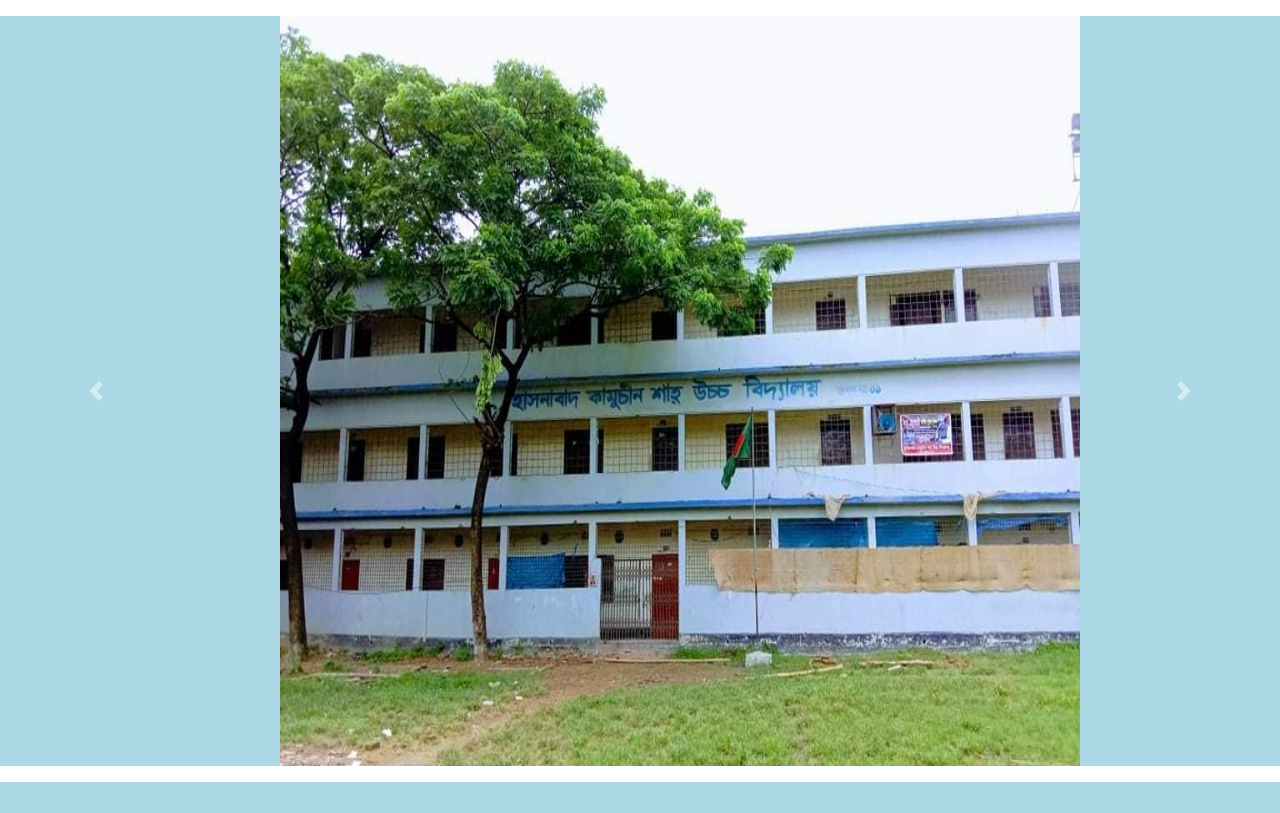
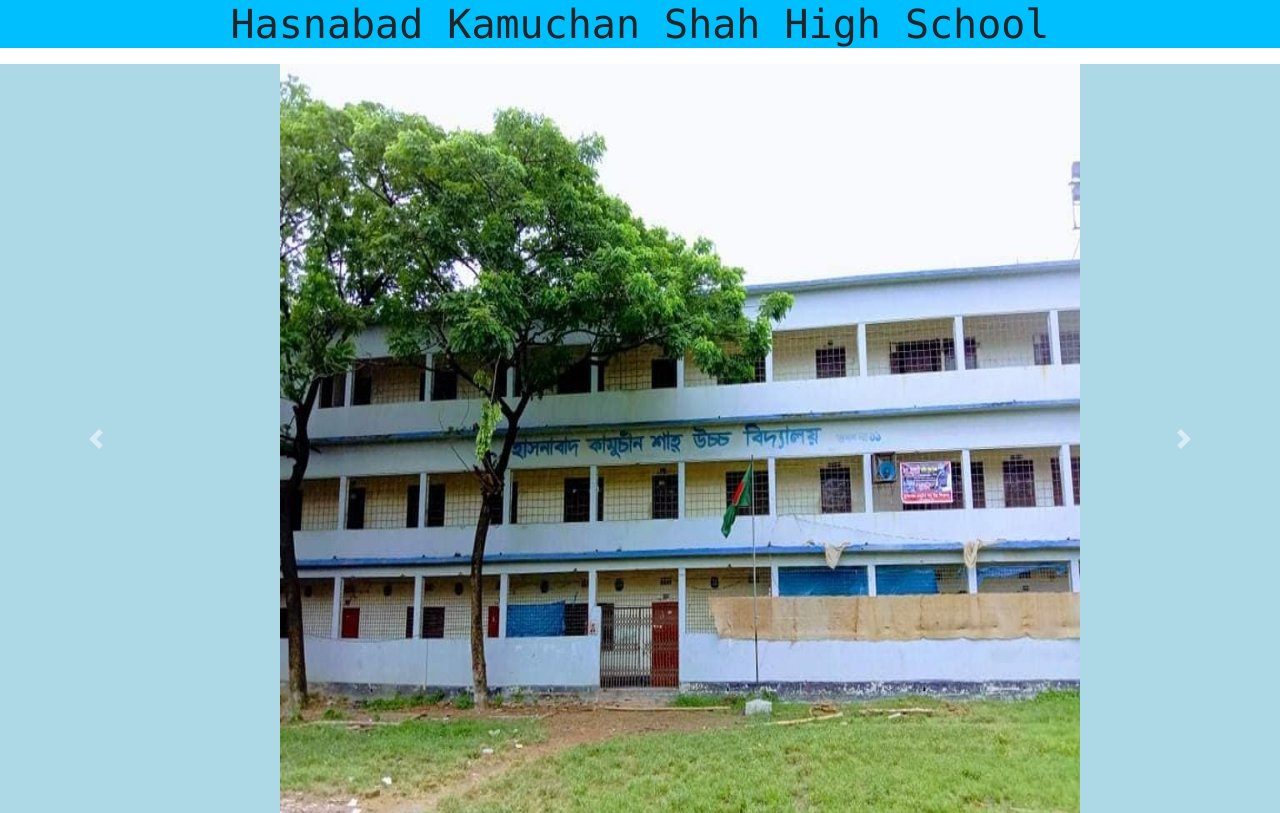
Before and after one commit to NSU-FA20-CSE299-3/Group06, a Django app: page /portal/ in a window 1280 px wide. Shown: the part 56-869 px from the top of the page. Before the commit the page ends 838 px from the top, so only its background shows below. Run offline with Django 3.2, Linux system fonts and the light colour scheme; some libraries are stand-ins or nearby versions.

Commit message:
Enhancement: #16
We added School name on the top of the page using css.

```diff
--- a/Code/portal/templates/portal/home.html
+++ b/Code/portal/templates/portal/home.html
@@ -17,14 +17,23 @@
      padding-left:280px ;
      background-color: lightblue;
  }
+.SchoolNameOnTop{
+    background-color: #00BFFF;
+     text-align: center;
+    font-family: "Lucida Console", "Courier New", monospace;
+}
+
 
 
 </style>
+
+
 
   </head>
 
   <! --Body Start  -- >
   <body>
+
     <nav class="navbar navbar-expand-lg navbar-light bg-light">
 
   <div class="top main menu" id="navbarSupportedContent">
@@ -60,6 +69,9 @@
   </div>
 </nav>
 
+ <div class="SchoolNameOnTop">
+    <h1> Hasnabad Kamuchan Shah High School</h1>
+     </div>
 
      {% load static %}
 
```
